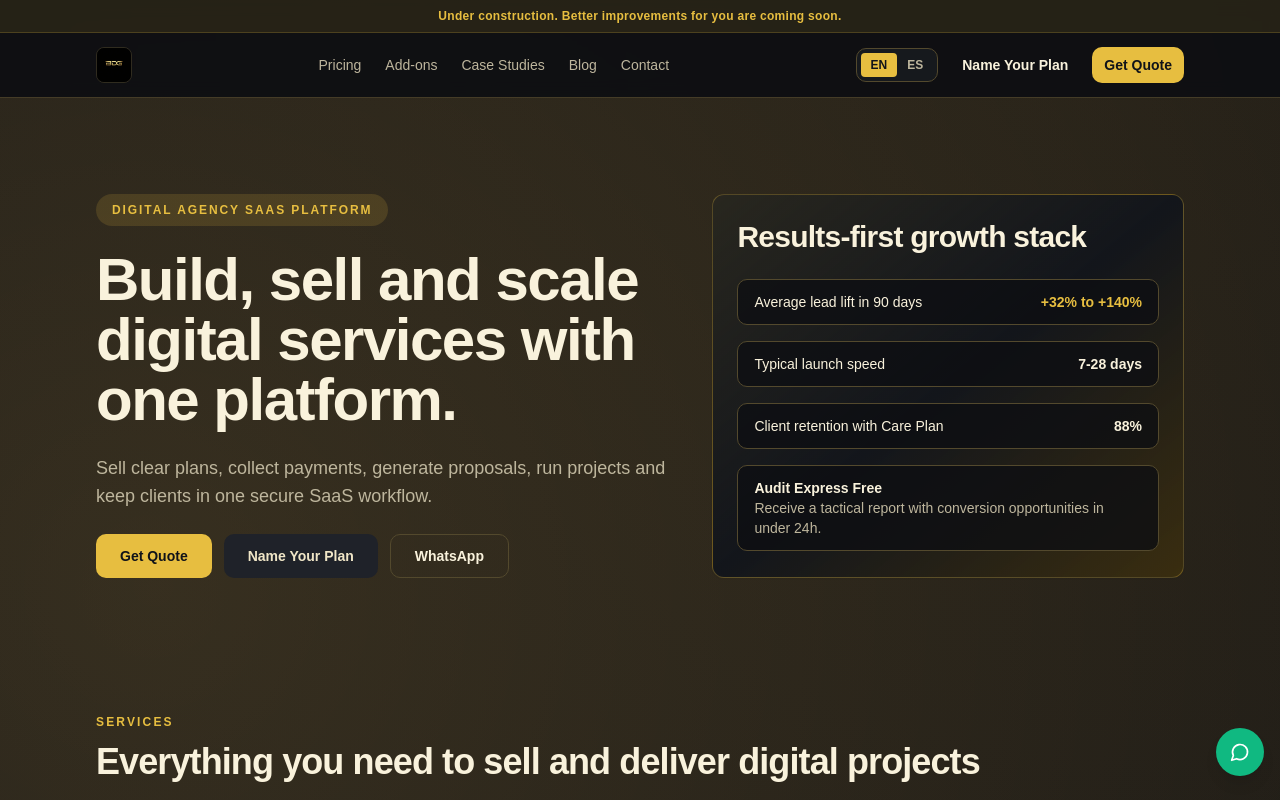
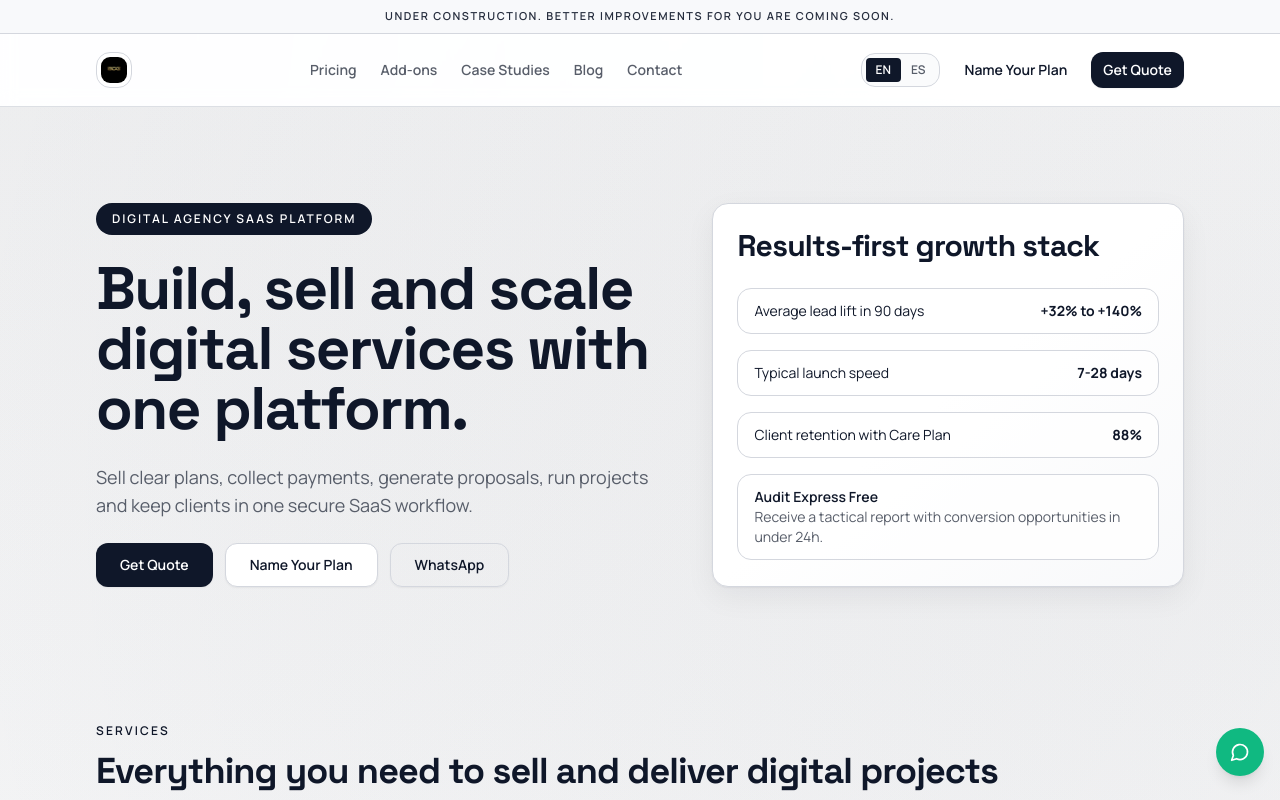
Before and after one commit to sinpelosenelmicrofonopodcast-lang/BDG, a Next.js app: page / in a window 1280 px wide. Shown: the top 800 px of the page. Built offline with nearby package versions, Linux system fonts and the light colour scheme; no server answers; the database is empty.

Commit message:
feat: redesign site to monochrome silicon valley aesthetic

```diff
--- a/app/globals.css
+++ b/app/globals.css
@@ -3,23 +3,23 @@
 @tailwind utilities;
 
 :root {
-  --background: 220 18% 6%;
-  --foreground: 45 70% 92%;
-  --card: 220 18% 9%;
-  --card-foreground: 45 70% 92%;
-  --primary: 45 78% 58%;
-  --primary-foreground: 220 22% 8%;
-  --secondary: 220 14% 14%;
-  --secondary-foreground: 45 58% 86%;
-  --muted: 220 12% 12%;
-  --muted-foreground: 45 20% 68%;
-  --accent: 42 82% 18%;
-  --accent-foreground: 45 78% 72%;
-  --destructive: 0 72% 52%;
-  --border: 45 30% 25%;
-  --input: 45 25% 22%;
-  --ring: 45 78% 58%;
-  --radius: 0.75rem;
+  --background: 0 0% 100%;
+  --foreground: 222 47% 11%;
+  --card: 0 0% 100%;
+  --card-foreground: 222 47% 11%;
+  --primary: 222 47% 11%;
+  --primary-foreground: 0 0% 100%;
+  --secondary: 220 20% 97%;
+  --secondary-foreground: 222 30% 16%;
+  --muted: 220 16% 96%;
+  --muted-foreground: 220 9% 38%;
+  --accent: 220 15% 92%;
+  --accent-foreground: 222 47% 11%;
+  --destructive: 0 84% 60%;
+  --border: 220 13% 85%;
+  --input: 220 13% 90%;
+  --ring: 222 47% 11%;
+  --radius: 1rem;
 }
 
 * {
@@ -33,10 +33,15 @@ body {
 
 body {
   background-image:
-    radial-gradient(circle at 12% 12%, rgba(255, 207, 102, 0.14), transparent 38%),
-    radial-gradient(circle at 88% 0%, rgba(179, 138, 53, 0.11), transparent 44%),
-    radial-gradient(circle at 88% 100%, rgba(255, 222, 140, 0.08), transparent 50%);
+    radial-gradient(circle at 0% 0%, rgba(15, 23, 42, 0.07), transparent 36%),
+    radial-gradient(circle at 100% 10%, rgba(15, 23, 42, 0.06), transparent 34%),
+    linear-gradient(180deg, rgba(255, 255, 255, 0.92), rgba(245, 247, 250, 0.78));
   min-height: 100vh;
+}
+
+::selection {
+  background: hsl(var(--foreground));
+  color: hsl(var(--background));
 }
 
 a {
@@ -46,3 +51,13 @@ a {
 .container-shell {
   @apply mx-auto w-full max-w-6xl px-4 sm:px-6 lg:px-8;
 }
+
+@layer base {
+  h1,
+  h2,
+  h3,
+  h4 {
+    @apply font-heading text-foreground;
+    letter-spacing: -0.02em;
+  }
+}
--- a/app/layout.tsx
+++ b/app/layout.tsx
@@ -1,4 +1,5 @@
 import type { Metadata } from "next";
+import { Manrope, Space_Grotesk } from "next/font/google";
 import "./globals.css";
 import { SiteHeader } from "@/components/layout/site-header";
 import { SiteFooter } from "@/components/layout/site-footer";
@@ -8,6 +9,20 @@ import { AnalyticsProvider } from "@/components/analytics/analytics-provider";
 import { LanguageProvider } from "@/components/i18n/language-provider";
 import { getServerLocale } from "@/lib/i18n/server";
 import { getCurrentUserRole } from "@/lib/auth";
+
+const bodyFont = Manrope({
+  subsets: ["latin"],
+  variable: "--font-body",
+  display: "swap",
+  weight: ["400", "500", "600", "700", "800"]
+});
+
+const headingFont = Space_Grotesk({
+  subsets: ["latin"],
+  variable: "--font-heading",
+  display: "swap",
+  weight: ["500", "600", "700"]
+});
 
 export const metadata: Metadata = {
   metadataBase: new URL(process.env.NEXT_PUBLIC_APP_URL ?? "http://localhost:3000"),
@@ -47,7 +62,7 @@ export default async function RootLayout({ children }: Readonly<{ children: Reac
 
   return (
     <html lang={locale}>
-      <body className="font-body">
+      <body className={`${bodyFont.variable} ${headingFont.variable} font-body bg-background text-foreground`}>
         <LanguageProvider initialLocale={locale}>
           <AnalyticsProvider />
           <SiteHeader isAdmin={isAdmin} />
--- a/app/page.tsx
+++ b/app/page.tsx
@@ -131,7 +131,7 @@ export default async function HomePage() {
     <div className="pb-20">
       <section className="container-shell grid gap-10 py-16 lg:grid-cols-[1.1fr_0.9fr] lg:py-24">
         <div className="space-y-6">
-          <p className="inline-flex items-center rounded-full bg-primary/15 px-4 py-2 text-xs font-semibold uppercase tracking-[0.16em] text-primary">
+          <p className="inline-flex items-center rounded-full bg-foreground px-4 py-2 text-xs font-semibold uppercase tracking-[0.16em] text-background">
             {c.badge}
           </p>
           <h1 className="font-heading text-4xl font-extrabold tracking-tight sm:text-5xl lg:text-6xl">{c.title}</h1>
@@ -151,7 +151,7 @@ export default async function HomePage() {
           </div>
         </div>
 
-        <Card className="border-primary/30 bg-gradient-to-br from-primary/10 via-card to-accent/60">
+        <Card className="border-border bg-gradient-to-br from-card via-card to-secondary/80">
           <CardHeader>
             <CardTitle className="text-3xl">{c.resultsTitle}</CardTitle>
           </CardHeader>
@@ -221,7 +221,7 @@ export default async function HomePage() {
         <SectionTitle eyebrow={c.portfolioEyebrow} title={c.portfolioTitle} className="mb-7" />
         <div className="grid gap-5 md:grid-cols-3">
           {portfolio.map((item) => (
-            <Card key={item} className="bg-gradient-to-br from-secondary/70 to-card">
+            <Card key={item} className="bg-gradient-to-br from-card to-secondary/80">
               <CardHeader>
                 <CardTitle className="text-xl">{item}</CardTitle>
               </CardHeader>
@@ -245,7 +245,7 @@ export default async function HomePage() {
       </section>
 
       <section className="container-shell py-10">
-        <Card className="border-primary/50 bg-gradient-to-r from-primary/10 via-card to-accent/70">
+        <Card className="border-border bg-gradient-to-r from-secondary/70 via-card to-secondary/40">
           <CardContent className="flex flex-col items-start justify-between gap-5 py-8 md:flex-row md:items-center">
             <div className="space-y-2">
               <p className="text-sm font-semibold uppercase tracking-wider text-primary">{c.ctaEyebrow}</p>
--- a/components/layout/site-footer.tsx
+++ b/components/layout/site-footer.tsx
@@ -31,12 +31,12 @@ const copy = {
     caseStudies: "Casos",
     blog: "Blog",
     contact: "Contacto",
-    terms: "Términos",
+    terms: "Terminos",
     privacy: "Privacidad",
-    billing: "Política de pagos",
+    billing: "Politica de pagos",
     webDev: "Desarrollo Web",
     appPlatforms: "Plataformas App",
-    automation: "Automatización CRM",
+    automation: "Automatizacion CRM",
     seo: "Retainers SEO"
   }
 } as const;
@@ -46,10 +46,10 @@ export function SiteFooter() {
   const c = copy[locale];
 
   return (
-    <footer className="mt-20 border-t border-border/70 bg-card/50">
+    <footer className="mt-20 border-t border-border bg-background/80 backdrop-blur">
       <div className="container-shell grid gap-10 py-12 md:grid-cols-4">
         <div className="space-y-3">
-          <Image src="/logo.png" alt="BDG" width={156} height={56} className="h-10 w-auto rounded-sm border border-border/50" />
+          <Image src="/logo.png" alt="BDG" width={156} height={56} className="h-10 w-auto rounded-md border border-border bg-background p-1" />
           <p className="text-sm text-muted-foreground">{c.description}</p>
         </div>
         <div>
@@ -84,7 +84,7 @@ export function SiteFooter() {
           </ul>
         </div>
       </div>
-      <div className="container-shell border-t border-border/60 py-4 text-xs text-muted-foreground">
+      <div className="container-shell border-t border-border py-4 text-xs text-muted-foreground">
         Copyright {new Date().getFullYear()} BDG. {c.copyright}
       </div>
     </footer>
--- a/components/layout/site-header.tsx
+++ b/components/layout/site-header.tsx
@@ -36,7 +36,7 @@ const navLabels = {
     getQuote: "Cotizar",
     adminDashboard: "Panel Admin",
     adminShort: "Admin",
-    constructionBanner: "En construcción. Pronto vienen mejoras para ustedes."
+    constructionBanner: "En construccion. Pronto vienen mejoras para ustedes."
   }
 } as const;
 
@@ -56,14 +56,14 @@ export function SiteHeader({ isAdmin = false }: SiteHeaderProps) {
   ];
 
   return (
-    <header className="sticky top-0 z-50 border-b border-border/80 bg-background/90 backdrop-blur">
-      <div className="border-b border-primary/20 bg-primary/10 px-4 py-2 text-center text-xs font-semibold tracking-wide text-primary">
+    <header className="sticky top-0 z-50 border-b border-border/80 bg-background/95 backdrop-blur">
+      <div className="border-b border-border bg-secondary/70 px-4 py-2 text-center text-[11px] font-semibold uppercase tracking-[0.14em] text-foreground/90">
         {c.constructionBanner}
       </div>
 
-      <div className="container-shell flex h-16 items-center justify-between gap-4">
+      <div className="container-shell flex h-[72px] items-center justify-between gap-4">
         <Link href={isAdmin ? adminHref : "/"} className="inline-flex items-center gap-3">
-          <Image src="/logo.png" alt="BDG" width={132} height={44} priority className="h-9 w-auto rounded-sm border border-border/50" />
+          <Image src="/logo.png" alt="BDG" width={132} height={44} priority className="h-9 w-auto rounded-md border border-border bg-background p-1" />
         </Link>
 
         <nav className="hidden items-center gap-6 md:flex">
@@ -72,7 +72,7 @@ export function SiteHeader({ isAdmin = false }: SiteHeaderProps) {
               key={link.href}
               href={link.href}
               className={cn(
-                "text-sm font-medium text-muted-foreground hover:text-foreground",
+                "text-sm font-semibold text-muted-foreground hover:text-foreground",
                 pathname === link.href && "text-foreground"
               )}
             >
--- a/components/ui/button.tsx
+++ b/components/ui/button.tsx
@@ -4,20 +4,20 @@ import { cva, type VariantProps } from "class-variance-authority";
 import { cn } from "@/lib/utils";
 
 const buttonVariants = cva(
-  "inline-flex items-center justify-center gap-2 whitespace-nowrap rounded-md text-sm font-semibold transition-colors focus-visible:outline-none focus-visible:ring-2 focus-visible:ring-ring disabled:pointer-events-none disabled:opacity-50",
+  "inline-flex items-center justify-center gap-2 whitespace-nowrap rounded-xl text-sm font-semibold transition-all duration-200 focus-visible:outline-none focus-visible:ring-2 focus-visible:ring-ring disabled:pointer-events-none disabled:opacity-50",
   {
     variants: {
       variant: {
-        default: "bg-primary text-primary-foreground hover:bg-primary/90",
-        secondary: "bg-secondary text-secondary-foreground hover:bg-secondary/90",
-        outline: "border border-border bg-transparent hover:bg-accent hover:text-accent-foreground",
-        ghost: "hover:bg-accent hover:text-accent-foreground",
-        destructive: "bg-destructive text-white hover:bg-destructive/90"
+        default: "bg-primary text-primary-foreground shadow-sm hover:bg-primary/92",
+        secondary: "border border-border bg-background text-foreground shadow-sm hover:bg-secondary",
+        outline: "border border-border bg-transparent shadow-sm hover:bg-secondary hover:text-foreground",
+        ghost: "hover:bg-secondary hover:text-foreground",
+        destructive: "bg-destructive text-white shadow-sm hover:bg-destructive/90"
       },
       size: {
         default: "h-10 px-4 py-2",
-        sm: "h-9 rounded-md px-3",
-        lg: "h-11 rounded-md px-6",
+        sm: "h-9 px-3",
+        lg: "h-11 px-6",
         icon: "h-10 w-10"
       }
     },
--- a/components/ui/card.tsx
+++ b/components/ui/card.tsx
@@ -2,7 +2,14 @@ import * as React from "react";
 import { cn } from "@/lib/utils";
 
 const Card = React.forwardRef<HTMLDivElement, React.HTMLAttributes<HTMLDivElement>>(({ className, ...props }, ref) => (
-  <div ref={ref} className={cn("rounded-lg border border-border bg-card text-card-foreground shadow-sm", className)} {...props} />
+  <div
+    ref={ref}
+    className={cn(
+      "rounded-2xl border border-border bg-card text-card-foreground shadow-[0_1px_2px_rgba(15,23,42,0.05),0_10px_30px_rgba(15,23,42,0.06)]",
+      className
+    )}
+    {...props}
+  />
 ));
 Card.displayName = "Card";
 
--- a/tailwind.config.ts
+++ b/tailwind.config.ts
@@ -34,8 +34,8 @@ const config: Config = {
         sm: "calc(var(--radius) - 4px)"
       },
       fontFamily: {
-        heading: ["Space Grotesk", "sans-serif"],
-        body: ["Manrope", "sans-serif"]
+        heading: ["var(--font-heading)", "ui-sans-serif", "system-ui", "sans-serif"],
+        body: ["var(--font-body)", "ui-sans-serif", "system-ui", "sans-serif"]
       },
       keyframes: {
         "fade-in": {
```
